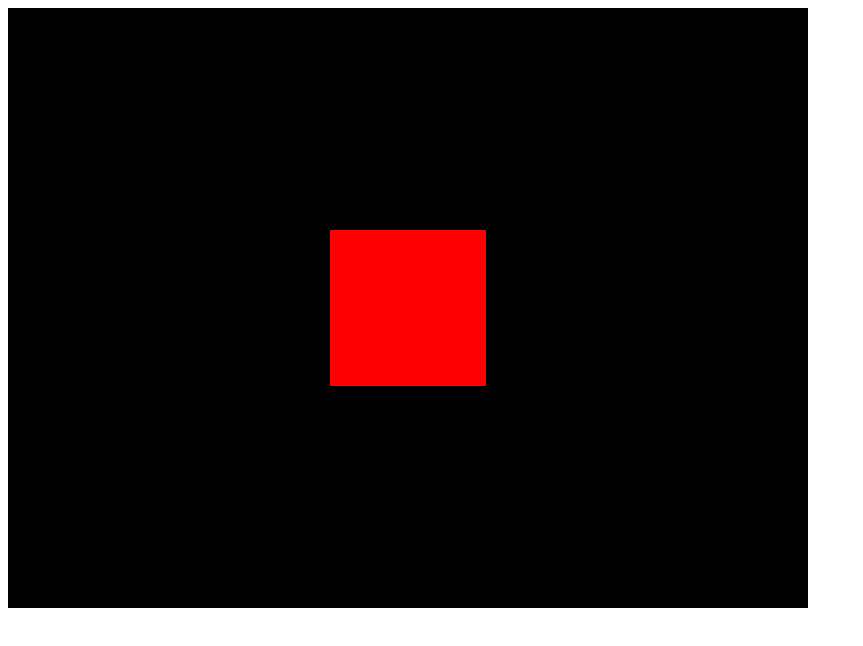
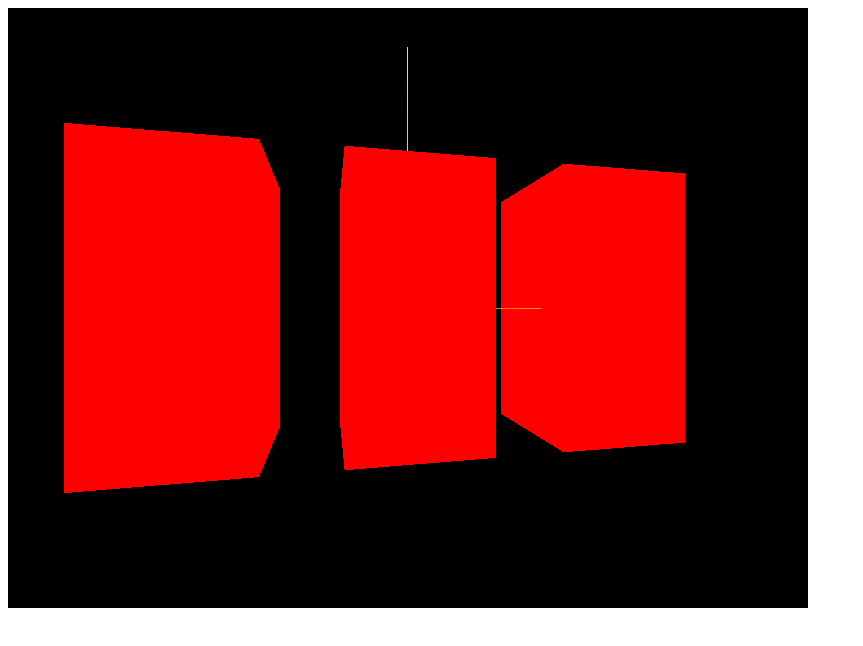
Before and after one commit to hubcomco/three.js-proyecto-1, a website built with Vite: page index.html in a window 1280 px wide. Shown: the whole page, without its empty margins (0-863 px from the left). Built offline with nearby package versions, Linux system fonts and the light colour scheme.

Commit message:
Proyecto 2

```diff
--- a/index.html
+++ b/index.html
@@ -1,12 +1,12 @@
 <!DOCTYPE html>
-<html lang="en">
-<head>
-    <meta charset="UTF-8">
-    <meta name="viewport" content="width=device-width, initial-scale=1.0">
+<html lang="es">
+  <head>
+    <meta charset="UTF-8" />
+    <meta name="viewport" content="width=device-width, initial-scale=1.0" />
     <title>03 - First Three.js Project</title>
-</head>
-<body>
+  </head>
+  <body>
     <canvas class="webgl"></canvas>
     <script type="module" src="./script.js"></script>
-</body>
+  </body>
 </html>
--- a/script.js
+++ b/script.js
@@ -1,17 +1,55 @@
 import * as THREE from "three";
 console.log(THREE);
 const scene = new THREE.Scene();
-const geometry = new THREE.BoxGeometry(1, 1, 1);
-const material = new THREE.MeshBasicMaterial({ color: 0xff0000 });
-const mesh = new THREE.Mesh(geometry, material);
-scene.add(mesh);
+//const geometry = new THREE.BoxGeometry(1, 1, 1);
+//const material = new THREE.MeshBasicMaterial({ color: 0xff0000 });
+//const mesh = new THREE.Mesh(geometry, material);
+
+//mesh.scale.x = 2;
+//mesh.scale.y = 0.25;
+//mesh.scale.z = 0.5;
+
+//mesh.rotation.x = Math.PI * 0.25;
+//mesh.rotation.y = Math.PI * 0.25;
+
+//scene.add(mesh);
 const sizes = {
   width: 800,
   height: 600,
 };
 const camera = new THREE.PerspectiveCamera(75, sizes.width / sizes.height);
 camera.position.z = 3;
+//camera.lookAt(new THREE.Vector3(0, -1, 0));
 scene.add(camera);
+
+const axesHelper = new THREE.AxesHelper(2);
+scene.add(axesHelper);
+
+const group = new THREE.Group();
+group.scale.y = 2;
+group.rotation.y = 0.2;
+scene.add(group);
+
+const cube1 = new THREE.Mesh(
+  new THREE.BoxGeometry(1, 1, 1),
+  new THREE.MeshBasicMaterial({ color: 0xff0000 })
+);
+cube1.position.x = -1.5;
+group.add(cube1);
+
+const cube2 = new THREE.Mesh(
+  new THREE.BoxGeometry(1, 1, 1),
+  new THREE.MeshBasicMaterial({ color: 0xff0000 })
+);
+cube2.position.x = 0;
+group.add(cube2);
+
+const cube3 = new THREE.Mesh(
+  new THREE.BoxGeometry(1, 1, 1),
+  new THREE.MeshBasicMaterial({ color: 0xff0000 })
+);
+cube3.position.x = 1.5;
+group.add(cube3);
 
 const canvas = document.querySelector("canvas.webgl");
 
@@ -21,3 +59,7 @@ const renderer = new THREE.WebGLRenderer({
 renderer.setSize(sizes.width, sizes.height);
 
 renderer.render(scene, camera);
+
+//console.log(mesh.position.length());
+//console.log(mesh.position.distanceTo(camera.position));
+//console.log(mesh.position.normalize());
```
Also changed, not shown: 1 other file.
